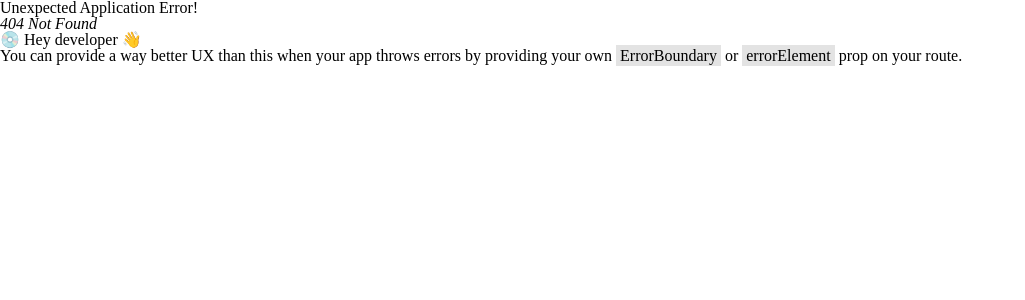
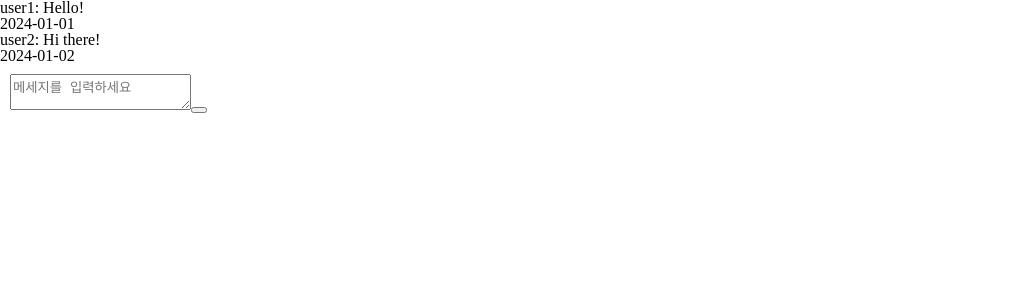
Before and after one commit to ho0010/KUchat-Frontend, a React (Create React App) app: page /chat in a window 1280 px wide. Before the commit this address had no page. Shown: the top 300 px of the page, without its empty margins (0-1025 px from the left). Built offline with nearby package versions, Linux system fonts and the light colour scheme; a web font is replaced by a local one.

Commit message:
Feat: chat component

```diff
--- a/src/routes/Chat/Chat.tsx
+++ b/src/routes/Chat/Chat.tsx
@@ -1,7 +1,89 @@
-import React from "react";
+import React, { useState, useCallback, useRef, useEffect } from "react";
+import InputForm from "./components/InputForm"; // 분리된 InputForm 컴포넌트 임포트
 
-const Chat = () => {
-  return <div>Chat</div>;
+interface Chat {
+  id: number;
+  senderId: string;
+  text: string;
+  date: string;
+}
+
+const chatData = {
+  chats: [
+    { id: 1, senderId: "user1", text: "Hello!", date: "2024-01-01" },
+    { id: 2, senderId: "user2", text: "Hi there!", date: "2024-01-02" },
+  ],
 };
 
-export default Chat;
+const curUser = "currentUser"; // 현재 사용자 ID
+
+const App: React.FC = () => {
+  const [inputValue, setInputValue] = useState<string>("");
+  const [chats, setChats] = useState<Chat[]>(chatData.chats);
+  const nextChatId = useRef<number>(chatData.chats.length + 1);
+
+  const onChange = useCallback((e: React.ChangeEvent<HTMLTextAreaElement>) => {
+    setInputValue(e.target.value);
+  }, []);
+
+  const handleEnter = useCallback(
+    (e: React.KeyboardEvent<HTMLTextAreaElement>) => {
+      if (e.key === "Enter") {
+        e.preventDefault();
+        onSubmit();
+      }
+    },
+    [inputValue],
+  );
+
+  const onSubmit = (e?: React.FormEvent<HTMLFormElement>) => {
+    if (inputValue.length === 0) {
+      return;
+    }
+    e?.preventDefault(); // 버튼을 통한 제출이라면 새로고침 방지
+    onConcat(inputValue);
+    setInputValue("");
+  };
+
+  const onConcat = useCallback(
+    (text: string) => {
+      const chat: Chat = {
+        id: nextChatId.current,
+        senderId: curUser,
+        text,
+        date: String(new Date()),
+      };
+      setChats((prevChats) => [...prevChats, chat]);
+      nextChatId.current++;
+    },
+    [chats, curUser],
+  );
+
+  const chatListRef = useRef<HTMLDivElement>(null);
+  useEffect(() => {
+    chatListRef.current?.scrollTo(0, chatListRef.current.scrollHeight);
+  }, [chats]);
+
+  return (
+    <div ref={chatListRef}>
+      <div>
+        {chats.map((chat) => (
+          <div key={chat.id}>
+            <p>
+              <strong>{chat.senderId}:</strong> {chat.text}
+            </p>
+            <p>{chat.date}</p>
+          </div>
+        ))}
+      </div>
+      <InputForm
+        onSubmit={onSubmit}
+        value={inputValue}
+        onChange={onChange}
+        handleEnter={handleEnter}
+      />
+    </div>
+  );
+};
+
+export default App;
--- a/src/routes/Chat/components/InputForm.tsx
+++ b/src/routes/Chat/components/InputForm.tsx
@@ -14,7 +14,15 @@ const InputForm: React.FC<InputFormProps> = ({
   handleEnter,
 }) => {
   return (
-    <form onSubmit={onSubmit}>
+    <form
+      onSubmit={onSubmit}
+      style={{
+        flex: 1,
+        border: "none",
+        padding: "10px",
+        wordBreak: "break-all",
+      }}
+    >
       <textarea
         required
         value={value}
@@ -22,6 +30,7 @@ const InputForm: React.FC<InputFormProps> = ({
         onKeyDown={handleEnter}
         placeholder="메세지를 입력하세요"
       ></textarea>
+      <button type="submit"></button>
     </form>
   );
 };
--- a/src/routes/Router.tsx
+++ b/src/routes/Router.tsx
@@ -5,6 +5,7 @@ import Signup from "./Signup/Signup";
 import Login from "./Login/Login";
 import User from "./User/User";
 import App from "./App";
+import Chat from "./Chat/Chat";
 
 function Router() {
   const router = createBrowserRouter([
@@ -16,6 +17,7 @@ function Router() {
         { path: "/signup", element: <Signup /> },
         { path: "/login", element: <Login /> },
         { path: "/user", element: <User /> },
+        { path: "/chat", element: <Chat /> },
       ],
     },
   ]);
```
